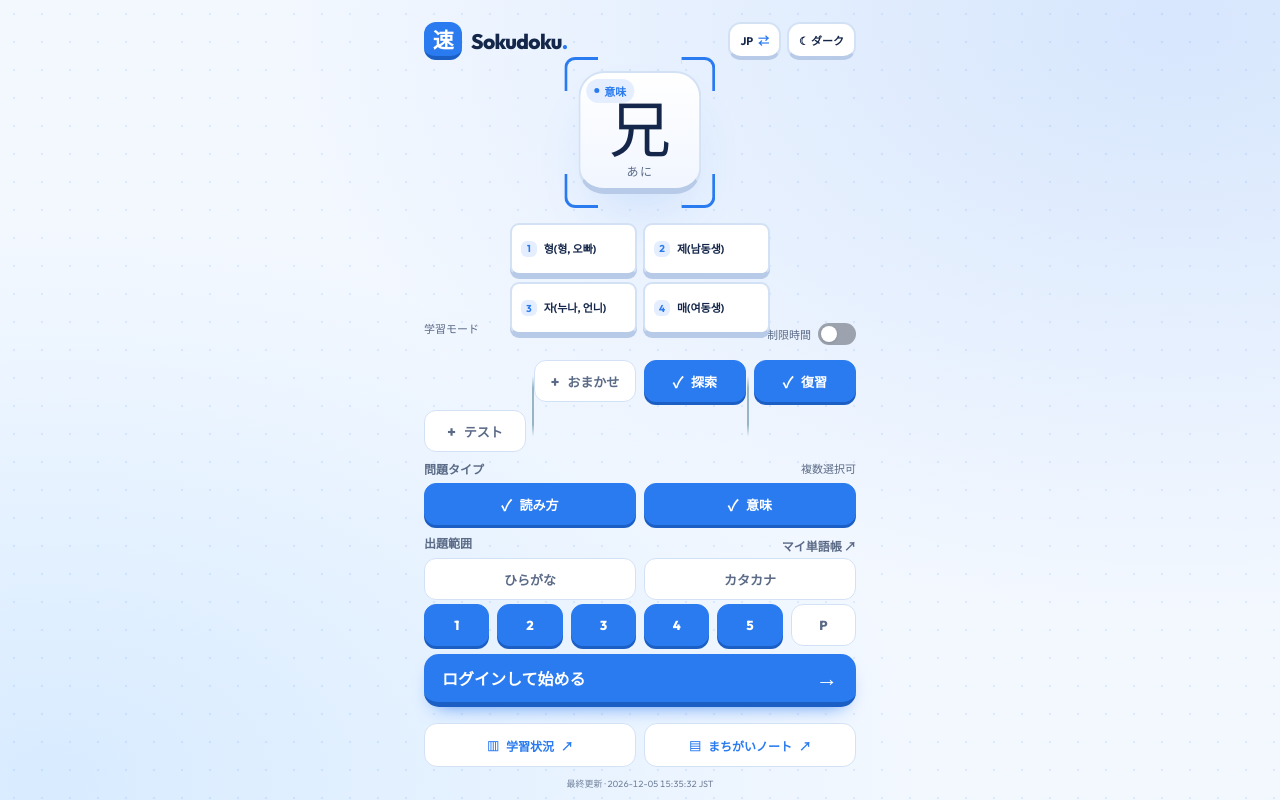
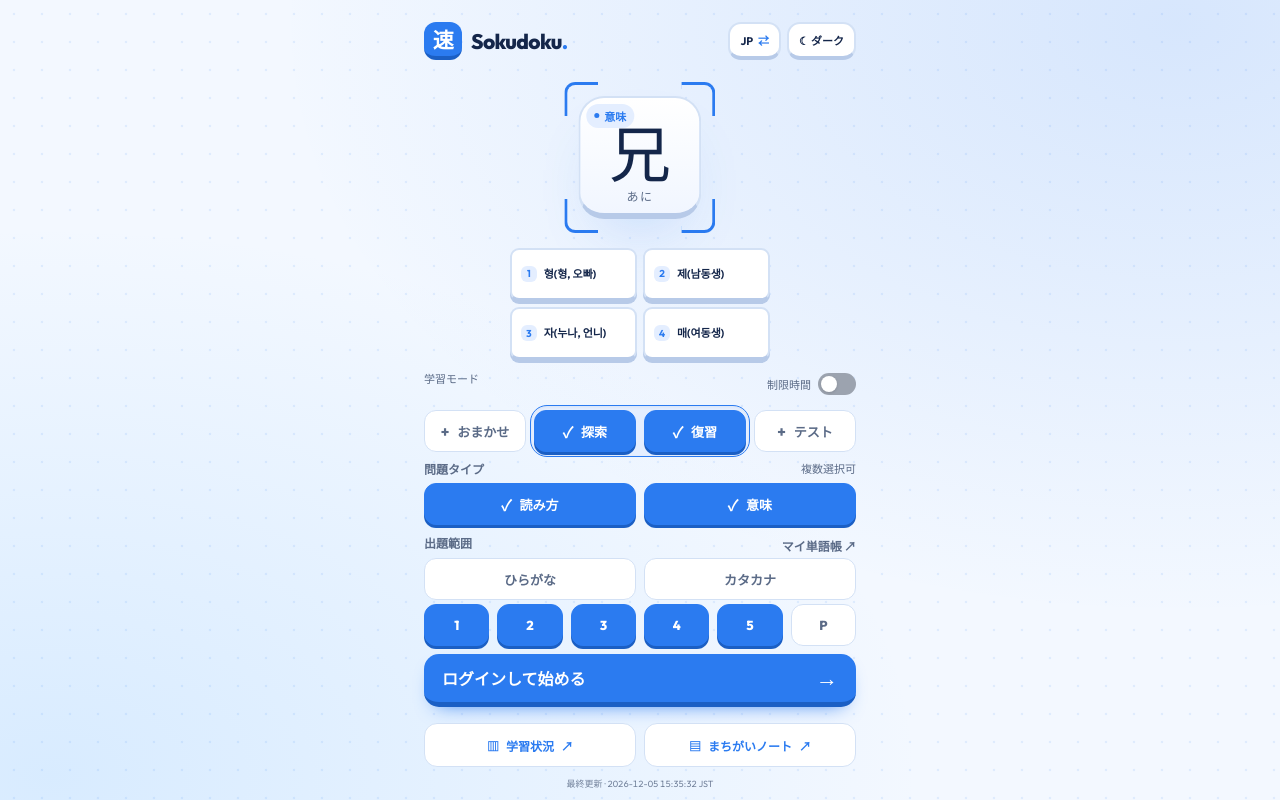
Before and after one commit to leedevjp/Sokudoku, a Next.js app: page / in a window 1280 px wide. Built offline with nearby package versions, Linux system fonts and the light colour scheme; no server answers.

Commit message:
style(home): equal-width 4-mode grid with shared manual-mode frame

```diff
--- a/styles/home-controls.css
+++ b/styles/home-controls.css
@@ -113,16 +113,39 @@
   color: var(--accent);
 }
 
-/* Mode groups: [Auto] | [Explore + Review] | [Exam].
-   The separators sit in the grid gutters without stealing tap space. */
+/* Four *equal-sized* buttons. Exploration and review share a framed
+   backdrop in the second and third columns, without a padded wrapper that
+   would otherwise make these buttons narrower than auto/exam. */
 .training-modes {
   grid-template-columns: repeat(4, minmax(0, 1fr));
-  background:
-    linear-gradient(to bottom, transparent, #96b5c5 20%, #96b5c5 80%, transparent)
-      25% center / 2px 66% no-repeat,
-    linear-gradient(to bottom, transparent, #96b5c5 20%, #96b5c5 80%, transparent)
-      75% center / 2px 66% no-repeat;
+  isolation: isolate;
 }
+.training-modes .training-mode-pair-frame {
+  grid-column: 2 / 4;
+  grid-row: 1;
+  position: relative;
+  z-index: 0;
+  margin: -5px -4px;
+  border: 1.5px solid var(--line);
+  border-radius: 17px;
+  background: var(--press);
+  box-shadow: inset 0 1px 3px rgb(21 68 123 / 6%);
+  pointer-events: none;
+}
+.training-modes.has-manual .training-mode-pair-frame {
+  border-color: var(--accent);
+}
+.training-modes > button {
+  grid-row: 1;
+  position: relative;
+  z-index: 1;
+  box-sizing: border-box;
+  height: 100%;
+}
+.training-modes .training-mode-auto { grid-column: 1; }
+.training-modes .training-mode-exploration { grid-column: 2; }
+.training-modes .training-mode-review { grid-column: 3; }
+.training-modes .training-mode-exam { grid-column: 4; }
 
 /* Bright apple-lime: soften the dark '3D lip' while retaining readable text.
    The selected controls keep the same input and range behavior as before. */
```
